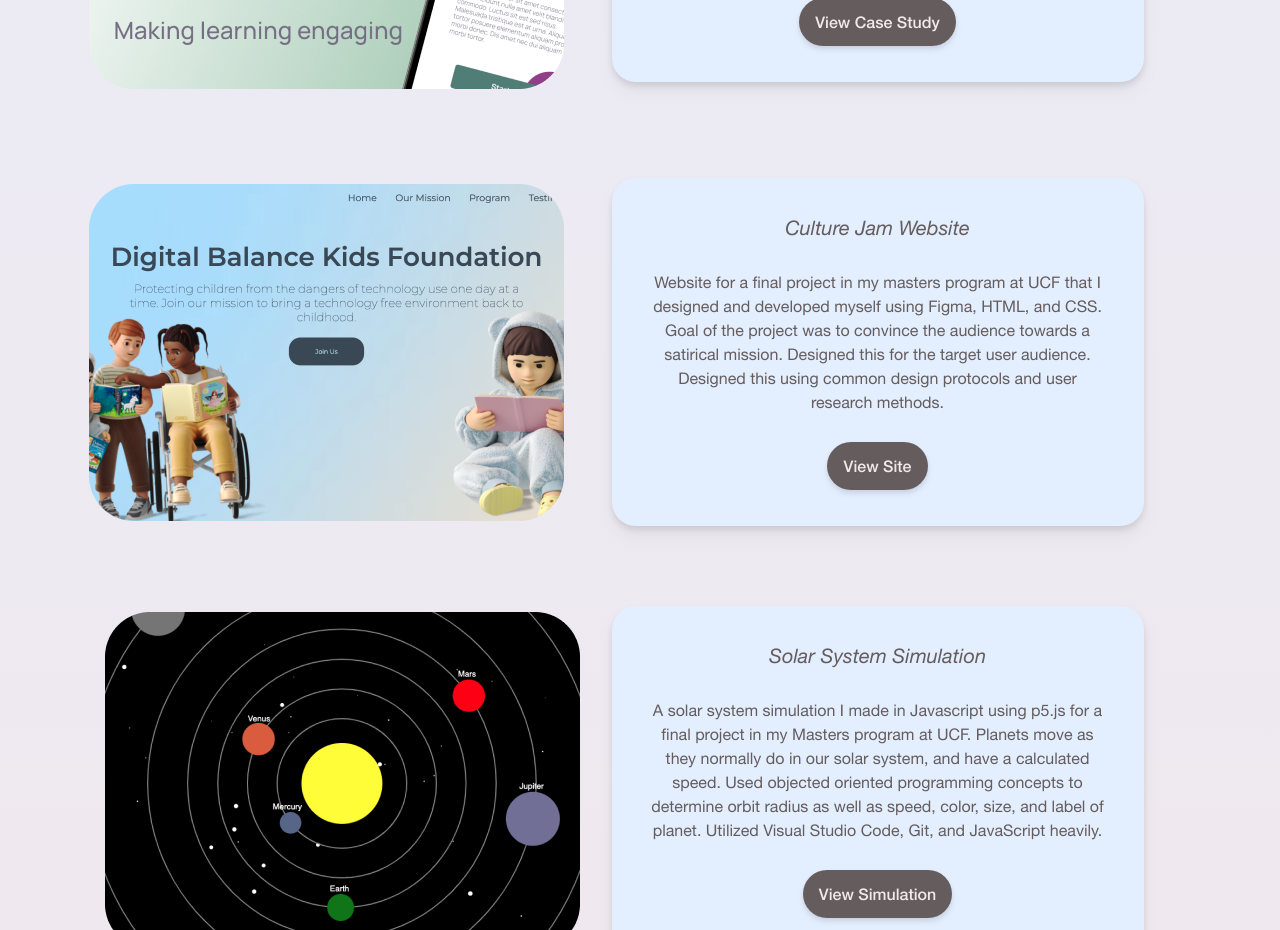
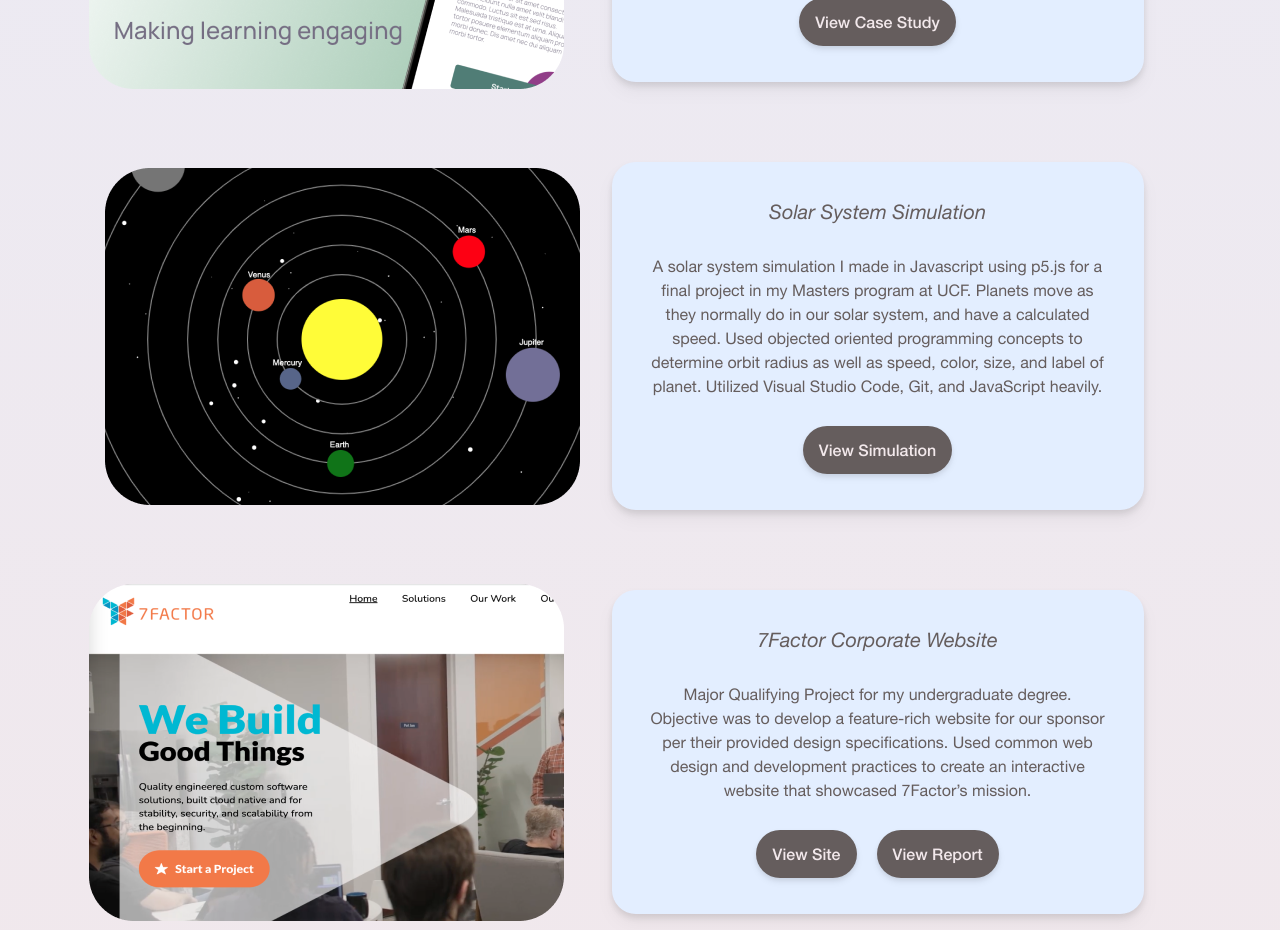
Before and after one commit to danyabaron/nextjs-portfolio, a Next.js app: page / in a window 1280 px wide. Shown: the part 2380-3310 px from the top of the page. Built offline with nearby package versions, Linux system fonts and the light colour scheme; what tailwindcss-animated, taos would draw is missing.

Commit message:
Feb 10, 2024, 9:42 PM

```diff
--- a/src/app/page.js
+++ b/src/app/page.js
@@ -225,7 +225,7 @@ export default function Home() {
           </div>
 
 
-            <div id="projects-2" className="grid grid-rows-1 justify-center items-center  grid-flow-col">
+          {/* <div id="projects-2" className="grid grid-rows-1 justify-center items-center  grid-flow-col">
               <Image src={DigBalance} alt="DigBalance" />
             <div id="culture-info" className="bg-gradient-top flex flex-col drop-shadow-lg justify-center items-center m-12 p-4 gap-7 rounded-3xl">
                 <h2 className="font-helvetica-italic text-xl mt-5 text-main-brown">
@@ -239,12 +239,12 @@ export default function Home() {
                   <button className="bg-main-brown drop-shadow-md hover:bg-hover-resume transform hover:scale-105 transition-all duration-500 text-text-pink font-helvetica-medium py-2 px-4 w-30 h-12 mb-5 text-med rounded-full">
                   View Site
                   {/* <a href="https://drive.google.com/file/d/1WIukyHATChIq1QAiRcVO4FhO-4OQ60uG/view?usp=sharing" targer="_blank"></a> */}
-                  </button>
+                  {/* </button>
 
                 </a>
 
             </div>
-          </div>
+          </div>  */}
 
           <div id="projects-3" className="grid grid-rows-1 justify-center items-center grid-flow-col">
               <Image src={Solar} alt="Solar"/>
```
